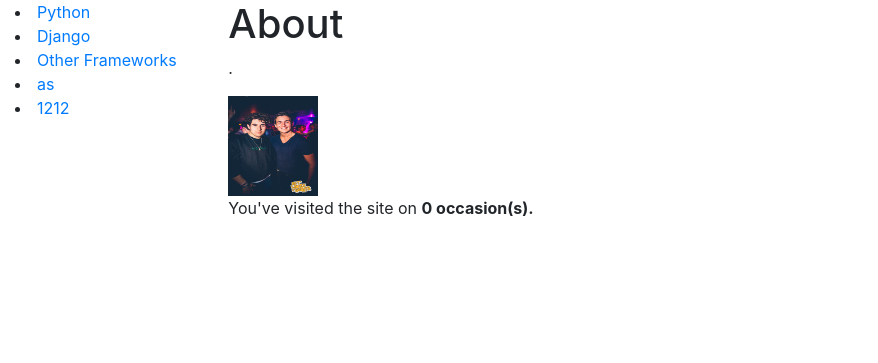
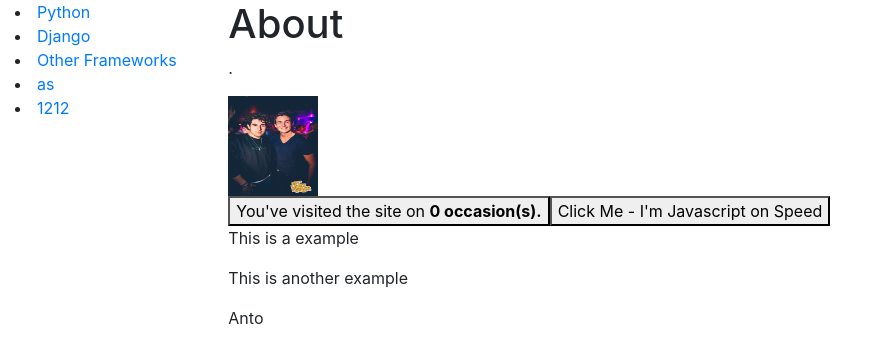
Before and after one commit to nicomorell/twd, a Django app: page /rango/about/ in a window 1280 px wide. Shown: the part 56-419 px from the top of the page, without its empty margins (0-878 px from the left). Run offline with Django 3.2, Linux system fonts and the light colour scheme; data comes from the database, SQL or seed files in the repository; both versions use the stored data as it was after the commit; some libraries are stand-ins or nearby versions.

Commit message:
Chapter 18

```diff
--- /dev/null
+++ b/tango_with_django_project/static/js/rango-jquery.js
@@ -0,0 +1,19 @@
+$(document).ready(function() {
+
+	$("#about-btn").click( function(event) {
+		alert("You clicked the button using JQuery!");
+	});
+
+$("#about-btn").click( function(event) {
+msgstr = $("#msg").html()
+        msgstr = msgstr + " is gay"
+        $("#msg").html(msgstr)
+ });
+
+$("p").hover( function() {
+            $(this).css('color', 'red');
+    },
+    function() {
+            $(this).css('color', 'blue');
+    });
+});
--- a/tango_with_django_project/templates/rango/about.html
+++ b/tango_with_django_project/templates/rango/about.html
@@ -5,13 +5,24 @@
 {% block title %}About{% endblock %}
 
 {% block body_block %}
+
     <div class="page-header">
+
                 <h1>About</h1>
             </div>
             <div>
             <p></strong>.</p>
-
             <img  width="90" height="100" src="{% static "images/anto.jpg" %}" alt="Picture of Anto" /> <!-- New line -->
             </div>
+<button onClick="alert('You clicked the button using Javascipt.');"
+	Click me - I run Javascript
+</button>
     You've visited the site on <strong>{{ visits }} occasion(s).</strong><br/>
+<button id="about-btn"> Click Me - I'm Javascript on Speed</button>
+
+<p>This is a example</p>
+
+<p>This is another example</p>
+
+<div id="msg">Anto</div>
 {% endblock %}
--- a/tango_with_django_project/templates/rango/base.html
+++ b/tango_with_django_project/templates/rango/base.html
@@ -1,5 +1,11 @@
 <!DOCTYPE html>
 <html lang="en">
+  <head>
+{% load staticfiles %}
+<script src="https://ajax.googleapis.com/ajax/libs/jquery/1.11.1/jquery.min.js"></script>
+<script src="{% static "js/jquery-1.11.1.js" %}"></script>
+<script src="{% static "js/rango-jquery.js" %}"></script>
+
   <head>
     <meta charset="utf-8">
     <meta http-equiv="X-UA-Compatible" content="IE=edge">
```
Also changed, not shown: tango_with_django_project/db.sqlite3, tango_with_django_project/rango/views.py (line endings or trailing spaces), tango_with_django_project/static/js/jquery.js (added), 1 other file.
